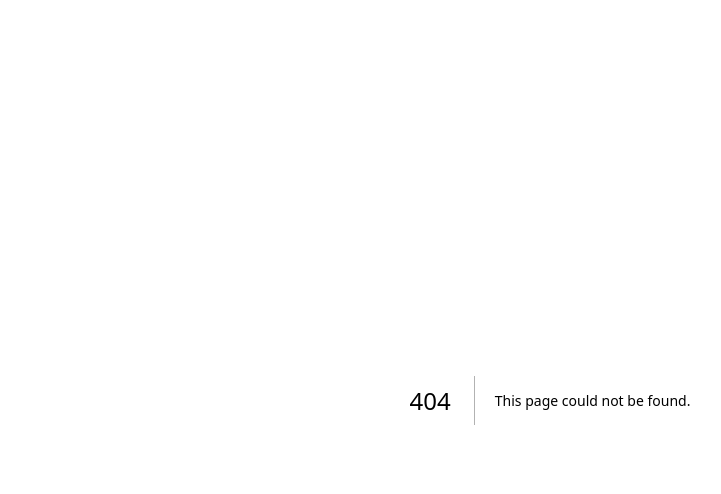
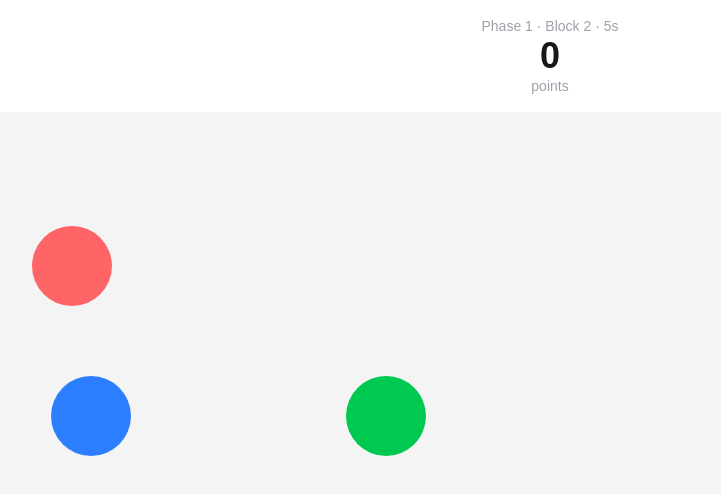
Before and after one commit to jakesosine/programming-for-behavioral-research, a Next.js app: page /task in a window 1280 px wide. Before the commit this address had no page. Shown: the top 494 px of the page, without its empty margins (90-811 px from the left). Built offline with nearby package versions, Linux system fonts and the light colour scheme; no server answers.

Commit message:
added task

```diff
--- /dev/null
+++ b/src/app/task/actions.ts
@@ -0,0 +1,33 @@
+"use server";
+
+import { cookies } from "next/headers";
+import { redirect } from "next/navigation";
+import prisma from "@/lib/prisma";
+
+export async function recordResponse(
+  phase: number,
+  block: number,
+  button: string,
+  reinforced: boolean
+) {
+  const cookieStore = await cookies();
+  const participantId = cookieStore.get("participantId")?.value;
+  if (!participantId) return;
+
+  await prisma.response.create({
+    data: { participantId, phase, block, button, reinforced },
+  });
+}
+
+export async function completeTask() {
+  const cookieStore = await cookies();
+  const participantId = cookieStore.get("participantId")?.value;
+  if (!participantId) redirect("/");
+
+  await prisma.participant.update({
+    where: { id: participantId },
+    data: { taskCompleted: true },
+  });
+
+  redirect("/debrief");
+}
--- /dev/null
+++ b/src/app/task/page.tsx
@@ -0,0 +1,203 @@
+"use client";
+
+import { useState, useEffect, useRef } from "react";
+import { recordResponse, completeTask } from "./actions";
+
+// --- Experimental parameters ---
+const BLOCK_SECS = 5;
+const MIN_BLOCKS = 3;
+const STEADY_THRESHOLD = 0.3;
+const PHASE3_BLOCKS = 5;
+const FR_R1 = 1;
+const FR_R2 = 1;
+const CIRCLE_SIZE = 80; // diameter in pixels
+const SPEED = 0.5; // pixels per animation frame
+// --------------------------------
+
+type Circle = { x: number; y: number; dx: number; dy: number };
+
+function randomVelocity() {
+  const angle = Math.random() * 2 * Math.PI;
+  return { dx: Math.cos(angle) * SPEED, dy: Math.sin(angle) * SPEED };
+}
+
+function isSteadyState(blockRates: number[]): boolean {
+  if (blockRates.length < 3) return false;
+  const last3 = blockRates.slice(-3);
+  const mean = last3.reduce((a, b) => a + b, 0) / 3;
+  if (mean === 0) return false;
+  return last3.every((r) => Math.abs(r - mean) / mean <= STEADY_THRESHOLD);
+}
+
+const CIRCLE_STYLES = [
+  "bg-blue-500 hover:bg-blue-400",
+  "bg-green-500 hover:bg-green-400",
+  "bg-red-400 hover:bg-red-300",
+];
+
+export default function TaskPage() {
+  const [phase, setPhase] = useState(1);
+  const [block, setBlock] = useState(1);
+  const [blockSecs, setBlockSecs] = useState(0);
+  const [points, setPoints] = useState(0);
+  const [presses1, setPresses1] = useState(0);
+  const [presses2, setPresses2] = useState(0);
+  const [feedback, setFeedback] = useState(false);
+  const [done, setDone] = useState(false);
+  const [circles, setCircles] = useState<Circle[]>(() => [
+    { x: 100, y: 100, ...randomVelocity() },
+    { x: 300, y: 150, ...randomVelocity() },
+    { x: 200, y: 250, ...randomVelocity() },
+  ]);
+
+  const containerRef = useRef<HTMLDivElement>(null);
+  const blockPressesCurrent = useRef(0);
+  const phaseBlockRates = useRef<number[]>([]);
+  const calledComplete = useRef(false);
+  const phase3Blocks = useRef(0);
+  const animRef = useRef<number>(0);
+
+  // Circle animation loop
+  useEffect(() => {
+    if (done) return;
+    function tick() {
+      const el = containerRef.current;
+      if (el) {
+        const w = el.clientWidth;
+        const h = el.clientHeight;
+        setCircles((prev) =>
+          prev.map((c) => {
+            let { x, y, dx, dy } = c;
+            x += dx;
+            y += dy;
+            if (x <= 0 || x >= w - CIRCLE_SIZE) dx = -dx;
+            if (y <= 0 || y >= h - CIRCLE_SIZE) dy = -dy;
+            x = Math.max(0, Math.min(w - CIRCLE_SIZE, x));
+            y = Math.max(0, Math.min(h - CIRCLE_SIZE, y));
+            return { x, y, dx, dy };
+          })
+        );
+      }
+      animRef.current = requestAnimationFrame(tick);
+    }
+    animRef.current = requestAnimationFrame(tick);
+    return () => {
+      if (animRef.current) cancelAnimationFrame(animRef.current);
+    };
+  }, [done]);
+
+  // Block timer and phase criterion
+  useEffect(() => {
+    if (done) return;
+    const t = setTimeout(() => {
+      const next = blockSecs + 1;
+      if (next >= BLOCK_SECS) {
+        const rate = (blockPressesCurrent.current / BLOCK_SECS) * 60;
+        phaseBlockRates.current = [...phaseBlockRates.current, rate];
+        blockPressesCurrent.current = 0;
+
+        if (phase === 3) {
+          phase3Blocks.current += 1;
+          if (phase3Blocks.current >= PHASE3_BLOCKS) {
+            if (!calledComplete.current) {
+              calledComplete.current = true;
+              setDone(true);
+              completeTask();
+            }
+            return;
+          }
+        } else if (
+          block >= MIN_BLOCKS &&
+          isSteadyState(phaseBlockRates.current)
+        ) {
+          phaseBlockRates.current = [];
+          setPhase((p) => p + 1);
+          setBlock(1);
+          setBlockSecs(0);
+          return;
+        }
+
+        setBlock((b) => b + 1);
+        setBlockSecs(0);
+      } else {
+        setBlockSecs(next);
+      }
+    }, 1000);
+    return () => clearTimeout(t);
+  }, [blockSecs, block, phase, done]);
+
+  async function handleClick(index: number) {
+    if (done) return;
+
+    const labels = ["R1", "R2", "distractor"];
+    const button = labels[index];
+    let reinforced = false;
+
+    if (index === 0 && phase === 1) {
+      const next = presses1 + 1;
+      setPresses1(next);
+      if (next % FR_R1 === 0) {
+        reinforced = true;
+        setPoints((p) => p + 1);
+        setFeedback(true);
+        setTimeout(() => setFeedback(false), 400);
+      }
+      blockPressesCurrent.current += 1;
+    } else if (index === 1 && phase === 2) {
+      const next = presses2 + 1;
+      setPresses2(next);
+      if (next % FR_R2 === 0) {
+        reinforced = true;
+        setPoints((p) => p + 1);
+        setFeedback(true);
+        setTimeout(() => setFeedback(false), 400);
+      }
+      blockPressesCurrent.current += 1;
+    }
+
+    await recordResponse(phase, block, button, reinforced);
+  }
+
+  const secsLeft = BLOCK_SECS - blockSecs;
+
+  return (
+    <div className="flex flex-col flex-1">
+      <div className="text-center py-4 shrink-0">
+        <p className="text-sm text-zinc-400 dark:text-zinc-500">
+          Phase {phase} · Block {block} · {secsLeft}s
+        </p>
+        <p className="text-4xl font-bold text-zinc-900 dark:text-white">
+          {points}
+          {feedback && <span className="text-green-500 text-xl ml-3">+1</span>}
+        </p>
+        <p className="text-zinc-400 dark:text-zinc-500 text-sm">points</p>
+        {done && (
+          <p className="text-zinc-500 dark:text-zinc-400 text-sm mt-2">
+            Task complete. Loading next section…
+          </p>
+        )}
+      </div>
+
+      <div
+        ref={containerRef}
+        className="flex-1 relative overflow-hidden mx-4 mb-4 rounded-xl bg-zinc-100 dark:bg-zinc-900"
+      >
+        {circles.map((c, i) => (
+          <button
+            key={i}
+            onClick={() => handleClick(i)}
+            disabled={done}
+            style={{
+              position: "absolute",
+              left: c.x,
+              top: c.y,
+              width: CIRCLE_SIZE,
+              height: CIRCLE_SIZE,
+            }}
+            className={`rounded-full transition-colors disabled:cursor-not-allowed ${CIRCLE_STYLES[i]}`}
+          />
+        ))}
+      </div>
+    </div>
+  );
+}
```
Also changed, not shown: 1 other file (tests, documents, lock files or other folders).
